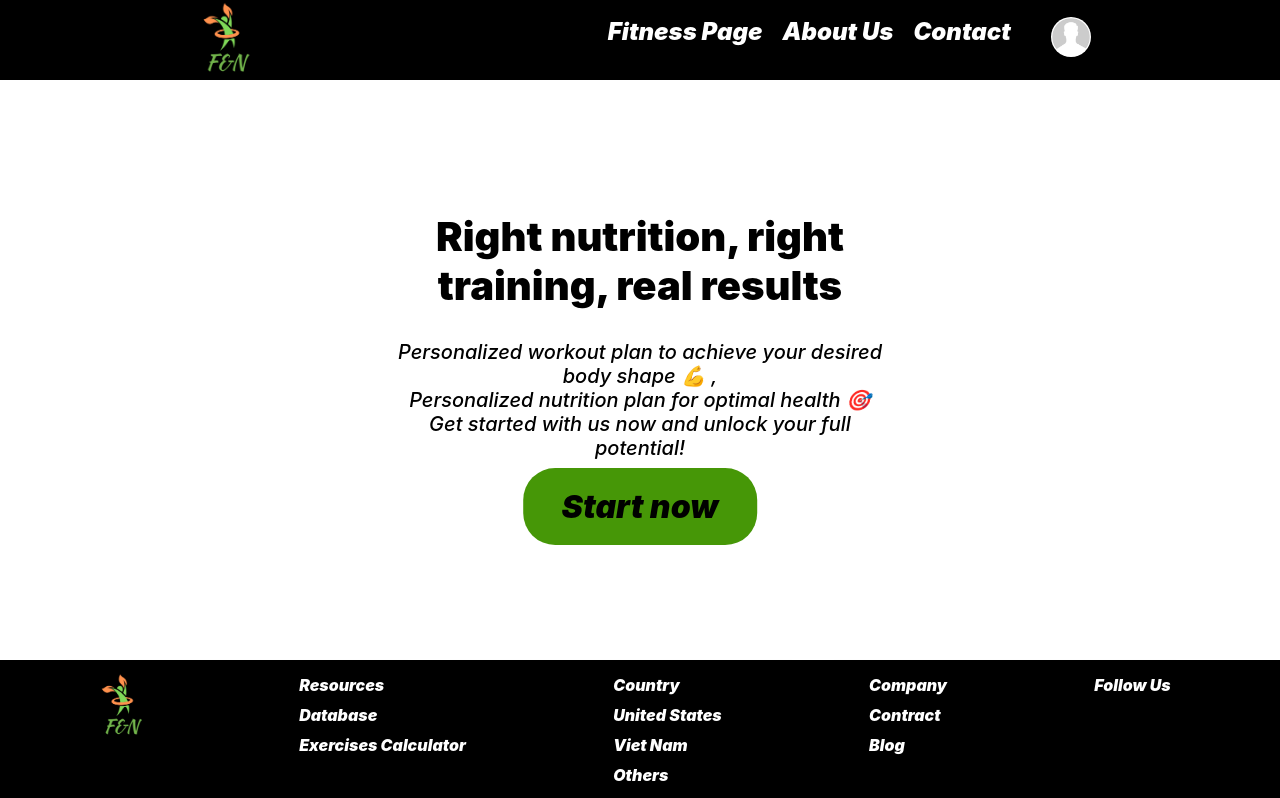
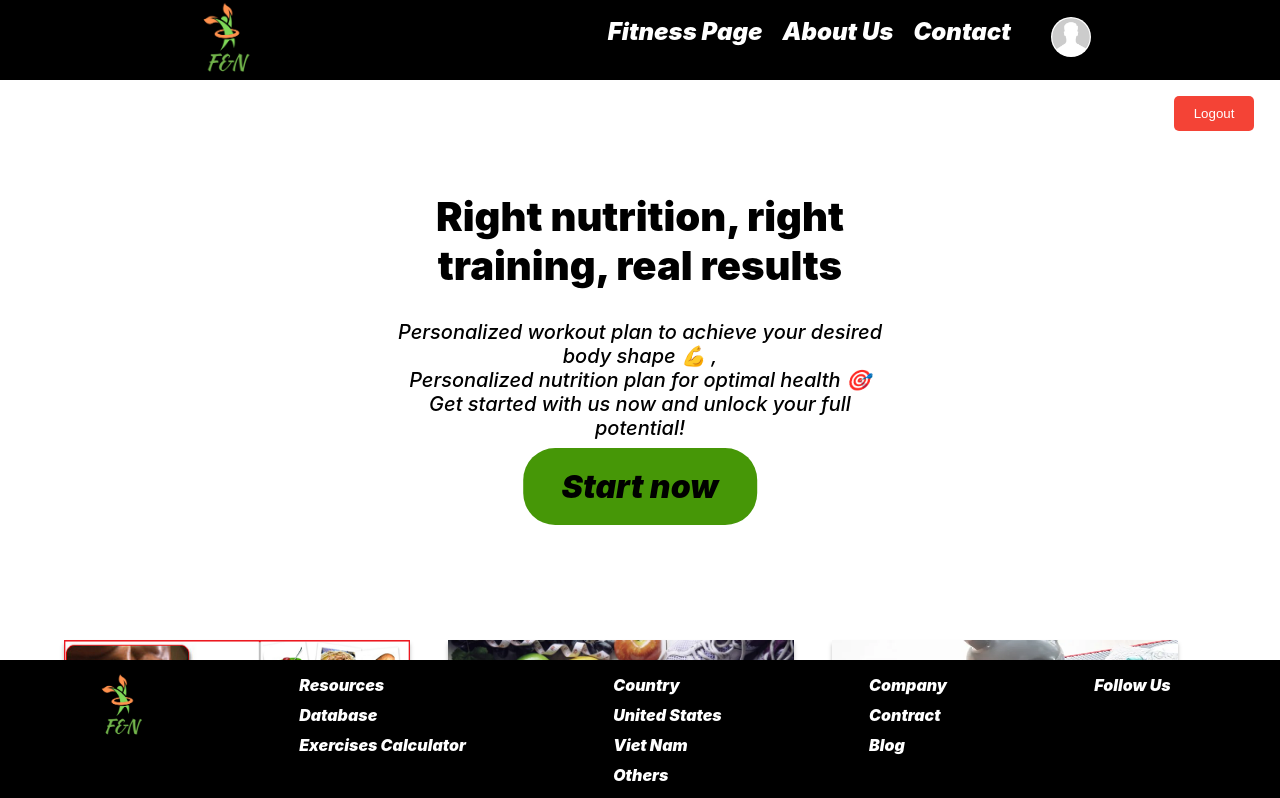
Before and after one commit to phucnhan/KLTN, a React (Create React App) app: page /home in a window 1280 px wide. Shown: the top 798 px of the page. Built offline with nearby package versions, Linux system fonts and the light colour scheme; no server answers; sample sign-in values are in the browser's storage.

Commit message:
update logout button

```diff
--- a/src/App.js
+++ b/src/App.js
@@ -1,8 +1,7 @@
-
-
-import React from 'react';
+import React, { useState, useEffect } from 'react';
 import './App.css';
 import { BrowserRouter as Router, Route, Routes } from 'react-router-dom';
+import { auth, onAuthStateChanged } from './firebase';
 import Home from './Component/Home/Home';
 import Signup from './Component/Signup/Signup';
 import Login from './Component/Login/Login';
@@ -16,12 +15,22 @@ import NextCreate from './Component/NextCreate/NextCreate';
 import Plan from './Component/Plan/Plan';
 import AboutUs from './Component/AboutUs/AboutUs';
 import ContactUs from './Component/ContactUs/ContactUs';
-
-
+import Navbar from './Component/Navbar/Navbar';
 
 function App() {
+  const [user, setUser] = useState(null);
+
+  useEffect(() => {
+    const unsubscribe = onAuthStateChanged(auth, (currentUser) => {
+      setUser(currentUser);
+    });
+
+    return () => unsubscribe();
+  }, []);
+
   return (
     <Router>
+      <Navbar user={user} />
       <Routes>
         <Route path="/" element={<div className="app-container"><Login /></div>} />
         <Route path="/home" element={<div className="app-container"><Home /></div>} />
@@ -33,14 +42,12 @@ function App() {
         <Route path="/nextCreate" element={<div className="app-container"><NextCreate /></div>} />
         <Route path="/signup" element={<div className="app-container"><Signup /></div>} />
         <Route path="/login" element={<div className="app-container"><Login /></div>} />
-        <Route path="/logout" element={<div className="app-container"><Logout /></div>}  />
+        <Route path="/logout" element={<div className="app-container"><Logout /></div>} />
         <Route path="/plan" element={<div className="app-container"><Plan /></div>} />
         <Route path="/aboutus" element={<div className="app-container"><AboutUs /></div>} />
         <Route path="/contact" element={<div className="app-container"><ContactUs /></div>} />
-
       </Routes>
     </Router>
-
   );
 }
 
--- a/src/Component/Home/Home.css
+++ b/src/Component/Home/Home.css
@@ -188,14 +188,17 @@ a:-webkit-any-link{
 }
 
 .logout-button {
-    margin-top: 20px;
+    position: absolute; /* Add this line to position the button absolutely */
+    right: 2vw; /* Position it 2vw from the right edge */
+    top: 2vh; /* Position it 2vh from the top edge */
+    margin-top: 10vh; /* Remove the existing margin-top */
     padding: 10px 20px;
     background-color: #f44336;
     color: white;
     border: none;
     cursor: pointer;
     border-radius: 5px;
-    display: block; /* Đảm bảo nút hiển thị dưới dạng block */
+    display: block;
 }
 
 .logout-button:hover {
```
